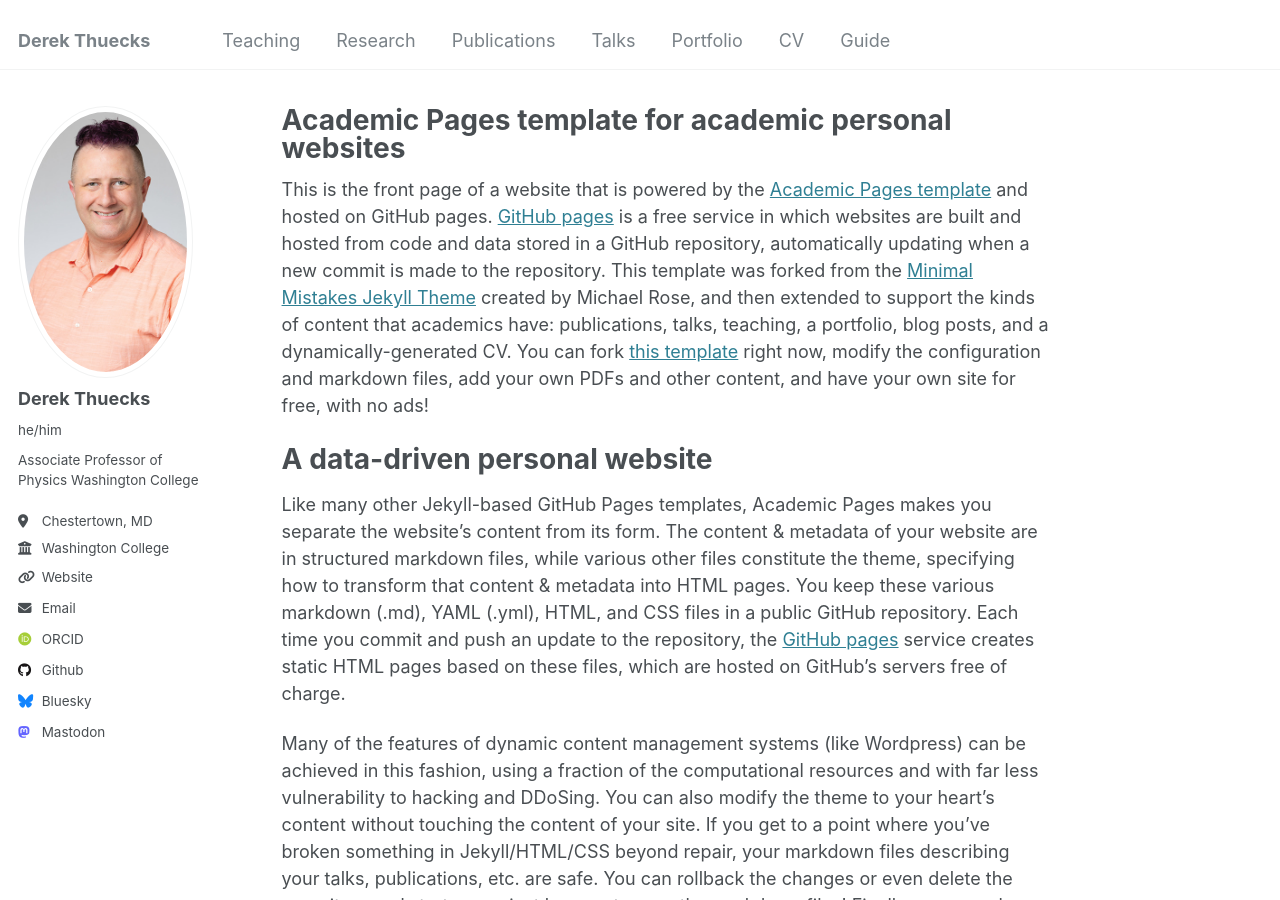
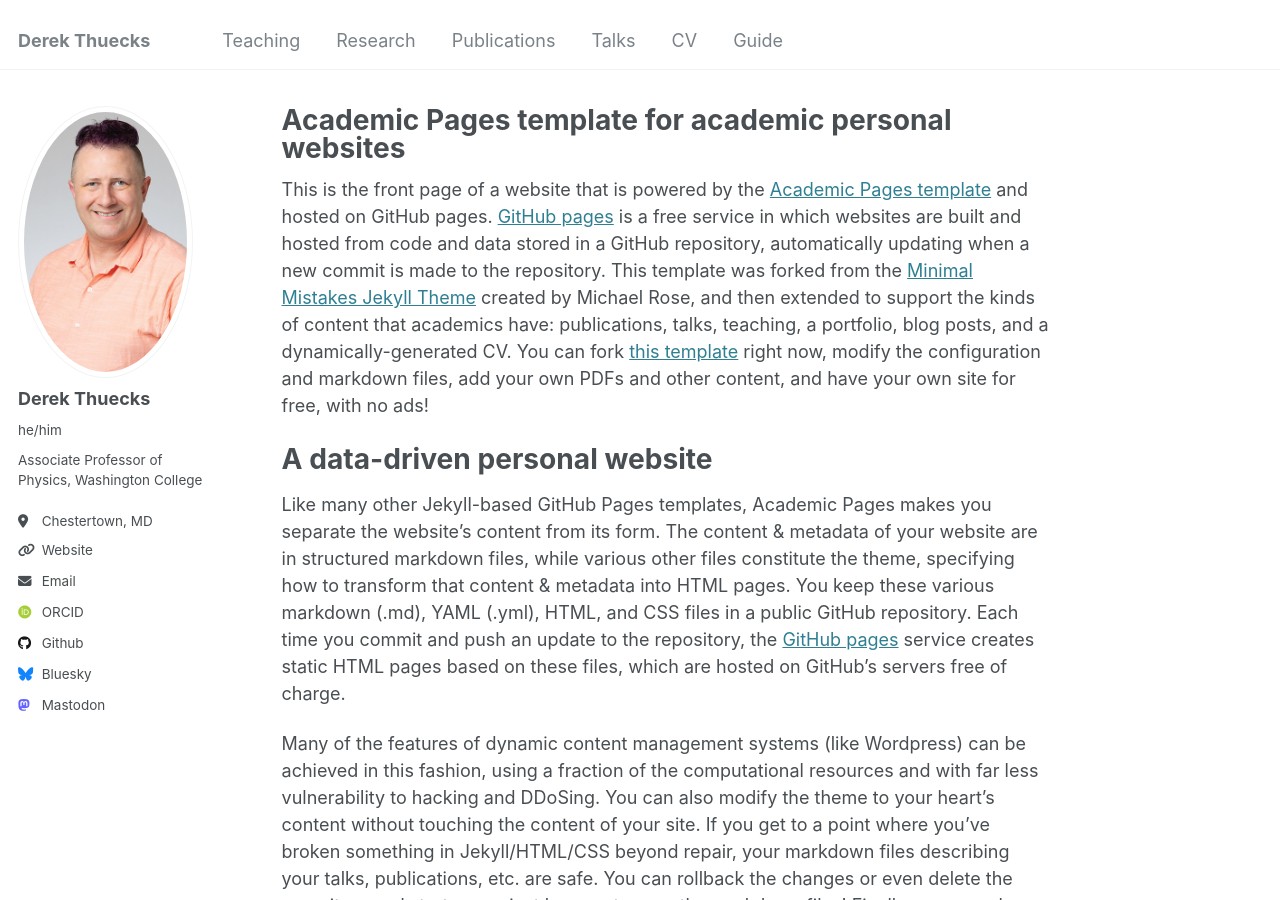
Before and after one commit to dthuecks/dthuecks.github.io, a Jekyll site: the page built from _pages/about.md, in a window 1280 px wide and 900 px high. Built offline with Jekyll 4.4.1, drawn with Linux system fonts in a browser that asks for light colours; some web fonts are replaced.

```diff
--- a/_config.yml
+++ b/_config.yml
@@ -24,9 +24,9 @@ author:
   avatar           : "dthuecks2.jpg"
   name             : "Derek Thuecks"
   pronouns         : "he/him" # example: "she/her"
-  bio              : "Associate Professor of Physics \ Washington College"
+  bio              : "Associate Professor of Physics, \ Washington College"
   location         : "Chestertown, MD"
-  employer         : "Washington College"
+  employer         : #"Washington College"
   uri              : "https://www.washcoll.edu/people_departments/faculty/dthuecks2.php"
   email            : "dthuecks2@washcoll.edu"
 
@@ -44,7 +44,7 @@ author:
   bitbucket        : # Username - Update with your username on the site
   codepen          : # Username
   dribbble         : # Username
-  github           : "https://github.com/dthuecks/"
+  github           : "dthuecks"
   kaggle           : # Username
   stackoverflow    : # User number or user number and name (i.e., use "1" or "1/jeff-atwood")
 
@@ -252,7 +252,7 @@ defaults:
   # _teaching
   - scope:
       path: ""
-      type: teaching
+      type: research #teaching
     values:
       layout: single
       author_profile: true
--- a/_data/navigation.yml
+++ b/_data/navigation.yml
@@ -17,8 +17,8 @@ main:
   - title: "Talks"
     url: /talks/
 
-  - title: "Portfolio"
-    url: /portfolio/
+  #- title: "Portfolio"
+  #  url: /portfolio/
 
   - title: "CV"
     url: /cv/
```
